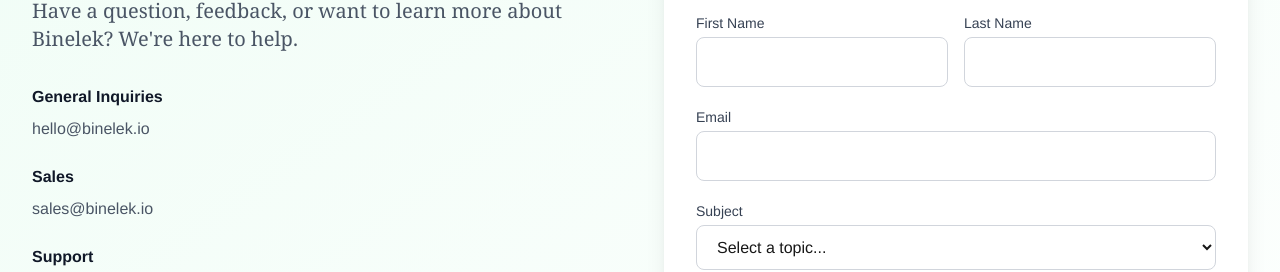
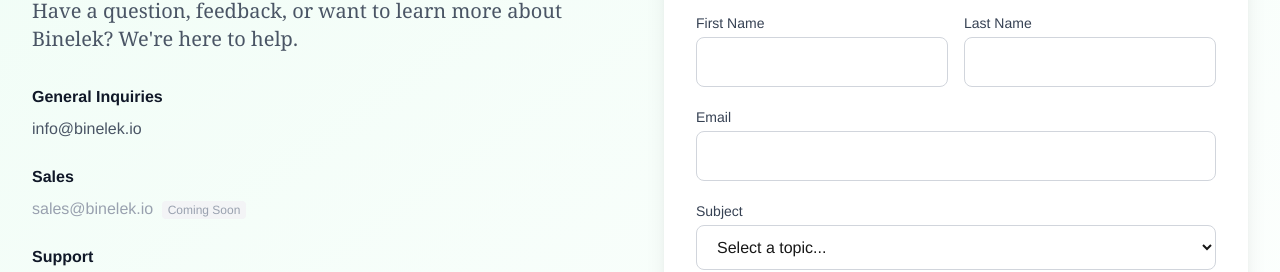
Before and after one commit to k5tuck/binelekv2-website, a Next.js app: page /contact in a window 1280 px wide. Shown: the part 268-540 px from the top of the page. Built offline with nearby package versions, Linux system fonts and the light colour scheme.

Commit message:
fix: Update contact emails - info@binelek.io, mark sales as coming soon

```diff
--- a/src/app/contact/page.tsx
+++ b/src/app/contact/page.tsx
@@ -24,11 +24,12 @@ export default function ContactPage() {
               <div className="space-y-6">
                 <div>
                   <h3 className="font-semibold text-gray-900 mb-2">General Inquiries</h3>
-                  <p className="text-gray-600">hello@binelek.io</p>
+                  <p className="text-gray-600">info@binelek.io</p>
                 </div>
+                {/* TODO: Create sales@binelek.io email account */}
                 <div>
                   <h3 className="font-semibold text-gray-900 mb-2">Sales</h3>
-                  <p className="text-gray-600">sales@binelek.io</p>
+                  <p className="text-gray-400">sales@binelek.io <span className="text-xs bg-gray-100 px-1.5 py-0.5 rounded ml-1">Coming Soon</span></p>
                 </div>
                 <div>
                   <h3 className="font-semibold text-gray-900 mb-2">Support</h3>
```
